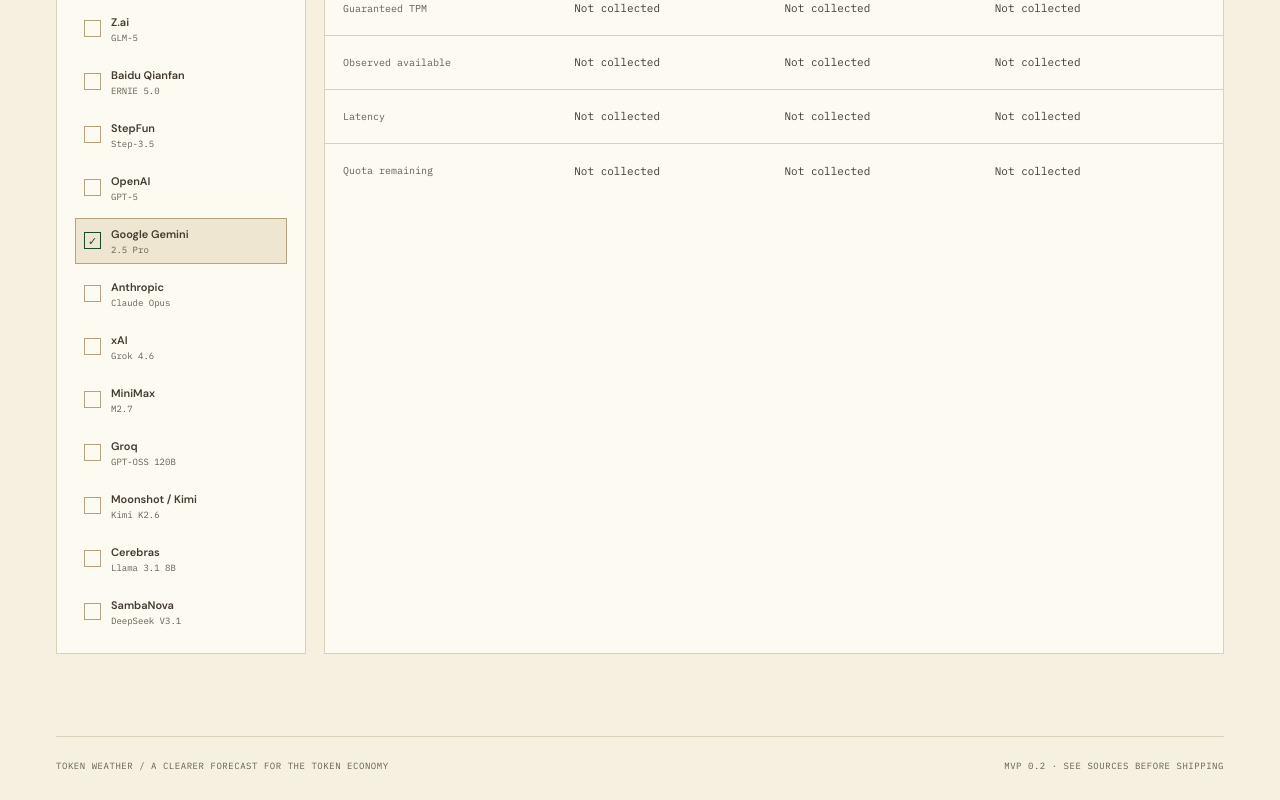
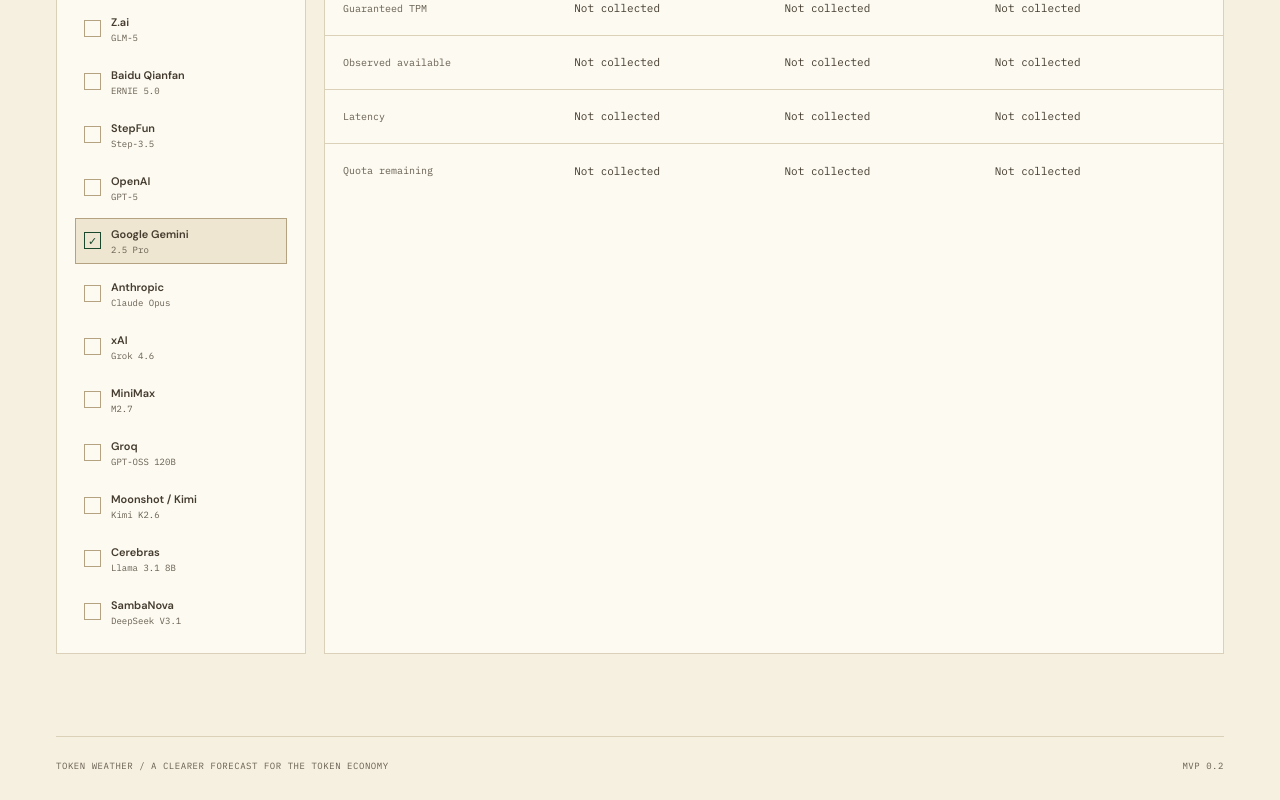
Before and after one commit to outerstellar-hq/token-weather, a website with bundled scripts: page index.html in a window 1280 px wide. Shown: the part 2806-3606 px from the top of the page. Built offline with nearby package versions, Linux system fonts and the light colour scheme; files whose address does not match are found by name.

Commit message:
Remove shipping reminder from footer

```diff
--- a/index.html
+++ b/index.html
@@ -120,7 +120,7 @@
 
       </main>
 
-      <footer class="footer"><span>Token Weather / a clearer forecast for the token economy</span><span class="mono">MVP 0.2 · SEE SOURCES BEFORE SHIPPING</span></footer>
+      <footer class="footer"><span>Token Weather / a clearer forecast for the token economy</span><span class="mono">MVP 0.2</span></footer>
     </div>
     <div class="toast" id="toast" role="status" aria-live="polite"></div>
     <script type="module" src="app.js"></script>
```
